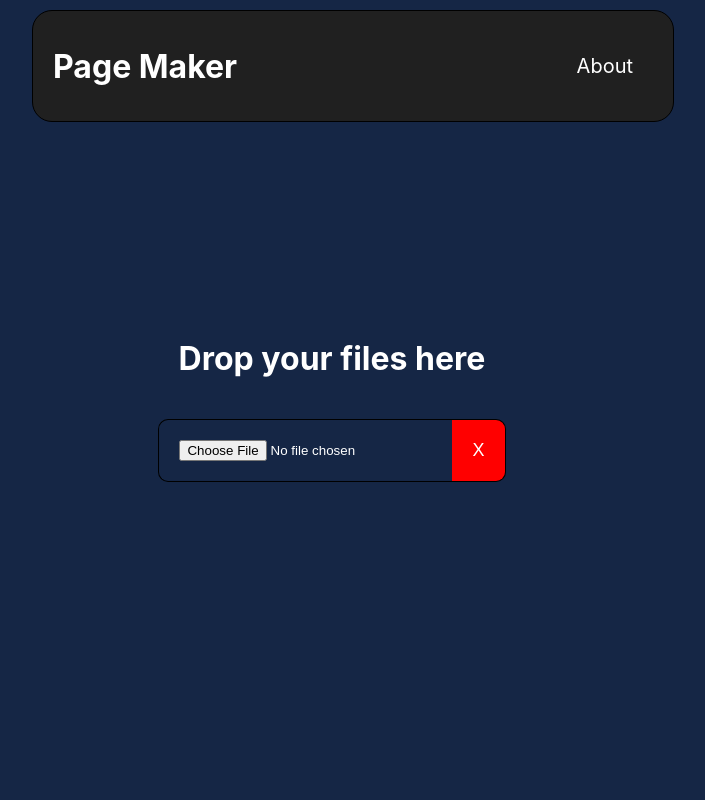
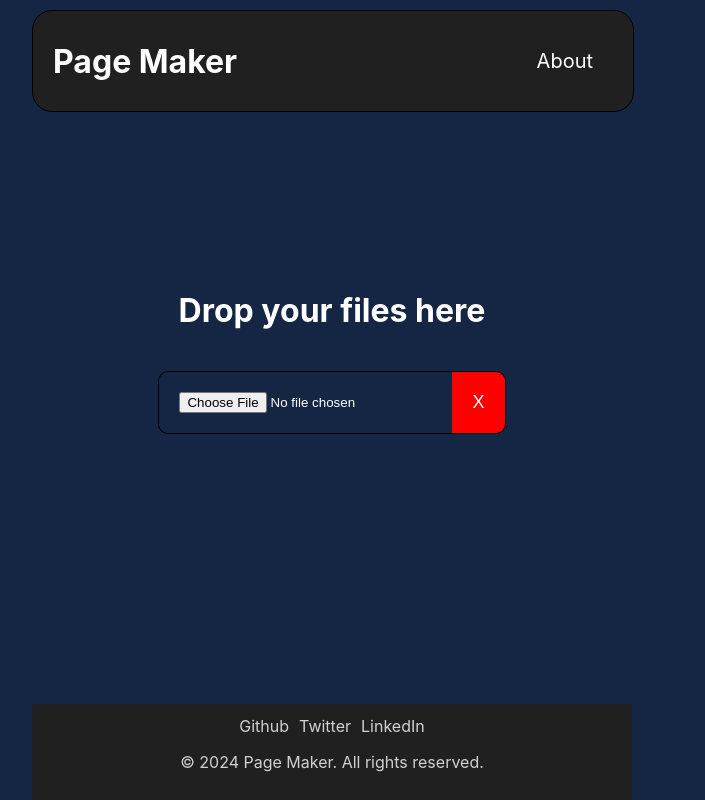
Before and after one commit to DiazNugraha/markdown-to-pages-converter-fe, a SvelteKit app: page / in a window 1280 px wide. Shown: the whole page, without its empty margins (308-1013 px from the left). Built offline with nearby package versions, Linux system fonts and the light colour scheme; no server answers.

Commit message:
update: layout and add footer

```diff
--- a/src/routes/+layout.svelte
+++ b/src/routes/+layout.svelte
@@ -1,56 +1,42 @@
 <script>
-  import "../app.css";
+  import Footer from "./Footer.svelte";
+  import Header from "./Header.svelte";
+  import "./styles.css";
 </script>
 
 <div class="container">
-  <div class="card-container">
-    <h1 class="title">
-      <a href="/" style="text-decoration: none; color: white">Page Maker</a>
-    </h1>
-    <div class="actions">
-      <a href="/about" class="nav-button">About</a>
-    </div>
-  </div>
-  <slot />
+  <Header />
+  <main class="content">
+    <slot />
+  </main>
+  <Footer />
 </div>
 
 <style>
   .container {
     width: 100%;
-    height: 100vh;
+    min-height: 100vh;
     position: relative;
+    display: flex;
+    flex-direction: column;
+  }
+  .content {
+    width: 100%;
+    height: 100%;
+    display: flex;
+    flex-direction: column;
+    align-items: center;
+    justify-content: center;
   }
 
-  .card-container {
+  main {
+    flex: 1;
+    display: flex;
+    flex-direction: column;
+    padding: 1rem;
     width: 100%;
-    height: 100px;
-    background-color: #202020;
-    position: absolute;
-    top: 10px;
-    left: 0;
-    border: 1px solid black;
-    padding: 5px 20px;
-    border-radius: 20px;
-    display: flex;
-    align-items: center;
-    justify-content: space-between;
-  }
-
-  .actions {
-    display: flex;
-    gap: 20px;
-  }
-
-  .nav-button {
-    text-decoration: none;
-    color: white;
-    font-size: 20px;
-    padding: 10px 20px;
-    background-color: transparent;
-    border-radius: 10px;
-  }
-
-  .nav-button:hover {
-    background-color: black;
+    max-width: 64rem;
+    margin: 0 auto;
+    box-sizing: border-box;
   }
 </style>
--- /dev/null
+++ b/src/routes/Footer.svelte
@@ -0,0 +1,40 @@
+<footer>
+  <div class="credits">
+    <a href="https://github.com/DiazNugraha/markdown-to-pages-converter-fe"
+      >Github</a
+    >
+    <a href="https://x.com/NugrahaDiaz_">Twitter</a>
+    <a href="https://www.linkedin.com/in/diaz-nugraha-820342246/">LinkedIn</a>
+  </div>
+  <p>© 2024 Page Maker. All rights reserved.</p>
+</footer>
+
+<style>
+  footer {
+    background-color: #202020;
+    display: flex;
+    flex-direction: column;
+    justify-content: center;
+    align-items: center;
+    padding: 12px;
+  }
+
+  .credits {
+    display: flex;
+    flex-direction: row;
+    justify-content: center;
+    align-items: center;
+    gap: 0 10px;
+  }
+  a {
+    text-decoration: none;
+    color: #d1d1d1;
+  }
+  a:hover {
+    color: rgb(161, 161, 161);
+  }
+
+  p {
+    color: #d1d1d1;
+  }
+</style>
--- /dev/null
+++ b/src/routes/Header.svelte
@@ -0,0 +1,46 @@
+<div class="card-container">
+  <h1 class="title">
+    <a href="/" style="text-decoration: none; color: white">Page Maker</a>
+  </h1>
+  <div class="actions">
+    <a href="/about" class="nav-button">About</a>
+  </div>
+</div>
+
+<style>
+  .card-container {
+    width: 100%;
+    height: 100px;
+    background-color: #202020;
+    position: absolute;
+    top: 10px;
+    left: 0;
+    border: 1px solid black;
+    border-radius: 20px;
+    display: flex;
+    align-items: center;
+    justify-content: space-between;
+  }
+
+  .title {
+    margin-left: 20px;
+  }
+
+  .actions {
+    display: flex;
+    margin-right: 20px;
+  }
+
+  .nav-button {
+    text-decoration: none;
+    color: white;
+    font-size: 20px;
+    padding: 10px 20px;
+    background-color: transparent;
+    border-radius: 10px;
+  }
+
+  .nav-button:hover {
+    background-color: black;
+  }
+</style>
--- a/src/app.css
+++ b/src/routes/styles.css
@@ -2,6 +2,7 @@ body {
     font-family: -apple-system, BlinkMacSystemFont, 'Segoe UI', Roboto, Oxygen, Ubuntu, Cantarell, 'Open Sans', 'Helvetica Neue', sans-serif;
     font-size: 16px;
     max-width: 600px;
+    min-height: 100vh;
     margin: 0 auto;
     padding: 0px;
     background-color: #152645;
```
